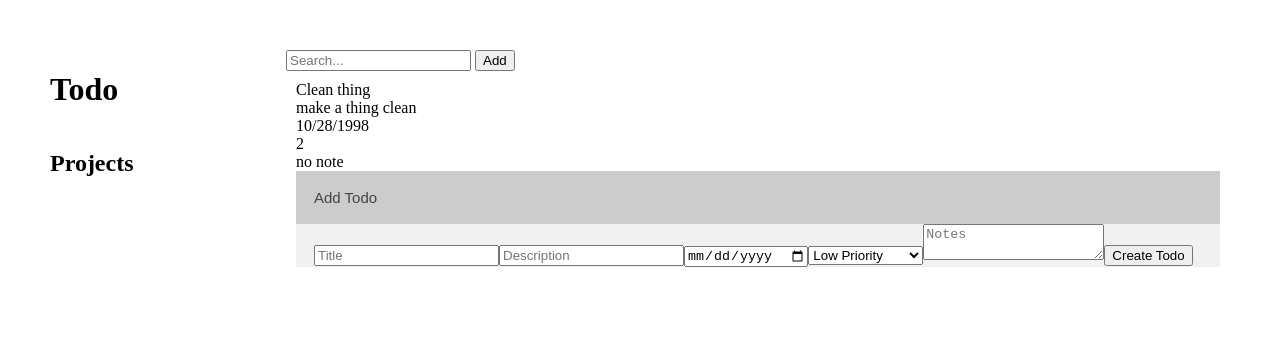
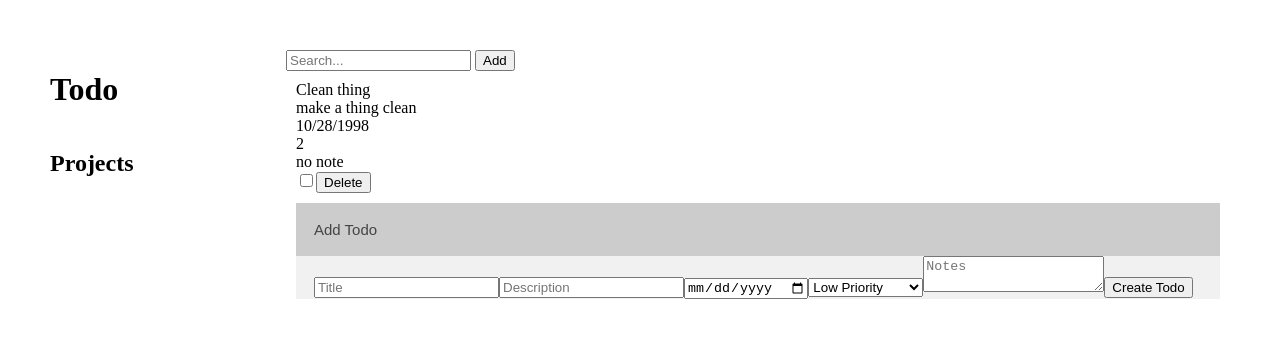
Before and after one commit to JSzkup/odin-todo, a website built with webpack: page src/template.html in a window 1280 px wide. Both pictures are taken after a click on the button "Add Todo". Built offline with nearby package versions, Linux system fonts and the light colour scheme.

Commit message:
add checkbox and delete functionality, split form submitting and resetting into their own functions

```diff
--- a/src/styles.css
+++ b/src/styles.css
@@ -26,6 +26,10 @@ body {
     margin: 10px;
 }
 
+.todo-item {
+    margin-bottom: 10px;
+}
+
 /* Style the button that is used to open and close the collapsible content */
 .collapsible {
     background-color: #eee;
--- a/src/todoView.js
+++ b/src/todoView.js
@@ -32,12 +32,64 @@ function createAddTodoButton() {
     return todoButton;
 }
 
-function deleteTodo() {
-    // TODO delete an already existing todo
+function deleteTodo(todoElement) {
+    const deleteButton = document.createElement("button");
+    deleteButton.classList.add("delete-button");
+
+    deleteButton.textContent = "Delete";
+    deleteButton.addEventListener("click", () => {
+        const delTodoElement = deleteButton.parentElement;
+        delTodoElement.remove();
+    });
+
+    todoElement.appendChild(deleteButton);
 }
 
 function editTodo() {
-    // TODO need to be able to edit a todo, hopefully just by clicking on it
+    // TODO need to be able to edit a todo, on click turn it back into a form
+}
+
+function createTodoCheckbox(todoElement) {
+
+    const checkbox = document.createElement("input");
+    checkbox.type = "checkbox";
+    checkbox.classList.add("todo-checkbox");
+
+    checkbox.addEventListener("change", () => {
+        if (checkbox.checked) {
+            todoElement.classList.add("completed");
+        } else {
+            todoElement.classList.remove("completed");
+        }
+    });
+
+    todoElement.appendChild(checkbox);
+}
+
+function submitTodo(todoArea, todoForm, elements) {
+    todoForm.addEventListener('submit', (e) => {
+        e.preventDefault();
+
+        const newTodo = new todoClass(
+            elements.title.value,
+            elements.description.value,
+            elements.dueDate.value,
+            elements.priority.value,
+            elements.notes.value
+        );
+
+        const todoElement = createTodoElement(newTodo);
+        todoArea.insertBefore(todoElement, todoForm.previousElementSibling);
+
+        // Reset and reposition form
+        todoForm.reset();
+        todoForm.style.display = "none";
+
+        // Move the "Add Todo" button and form to the bottom
+        const addButton = todoForm.previousElementSibling;
+        todoArea.appendChild(addButton);
+        todoArea.appendChild(todoForm);
+    });
 }
 
 function addTodo(todoArea) {
@@ -81,33 +133,18 @@ function addTodo(todoArea) {
         elements[config.attrs.id] = element;
     });
 
-    // TODO separate submit into its own function
-    todoForm.addEventListener('submit', (e) => {
-        e.preventDefault();
-
-        const newTodo = new todoClass(
-            elements.title.value,
-            elements.description.value,
-            elements.dueDate.value,
-            elements.priority.value,
-            elements.notes.value
-        );
-
-        const todoElement = createTodoElement(newTodo);
-        // TODO google insertbefore
-        todoArea.insertBefore(todoElement, todoForm.previousElementSibling);
-
-        // Reset and reposition form
-        todoForm.reset();
-        todoForm.style.display = "none";
-
-        // Move the "Add Todo" button and form to the bottom
-        const addButton = todoForm.previousElementSibling;
-        todoArea.appendChild(addButton);
-        todoArea.appendChild(todoForm);
-    });
+    submitTodo(todoArea, todoForm, elements);
 
     return todoForm;
+}
+
+function resetForm(todoButton) {
+    // Toggle form visibility
+    todoButton.addEventListener("click", function () {
+        this.classList.toggle("active");
+        let content = this.nextElementSibling;
+        content.style.display = content.style.display === "block" ? "none" : "block";
+    });
 }
 
 export function todoDOM() {
@@ -118,6 +155,10 @@ export function todoDOM() {
     const todoElement = createTodoElement(testTodo);
     todoArea.appendChild(todoElement);
 
+    // TODO get these working with newly added elements
+    createTodoCheckbox(todoElement);
+    deleteTodo(todoElement);
+
     // Add the "Add Todo" button and form
     const todoButton = createAddTodoButton();
     const form = addTodo(todoArea);
@@ -126,11 +167,7 @@ export function todoDOM() {
     todoArea.appendChild(todoButton);
     todoArea.appendChild(form);
 
-    // TODO set the form reset to be its own function
-    // Toggle form visibility
-    todoButton.addEventListener("click", function () {
-        this.classList.toggle("active");
-        let content = this.nextElementSibling;
-        content.style.display = content.style.display === "block" ? "none" : "block";
-    });
+    resetForm(todoButton);
+
+
 }
```
